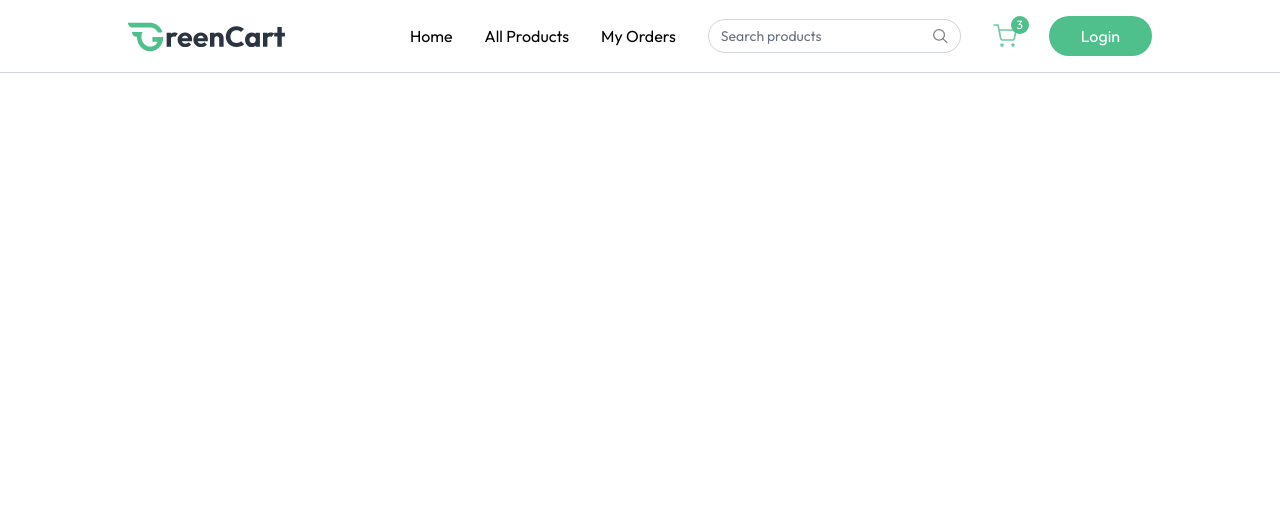
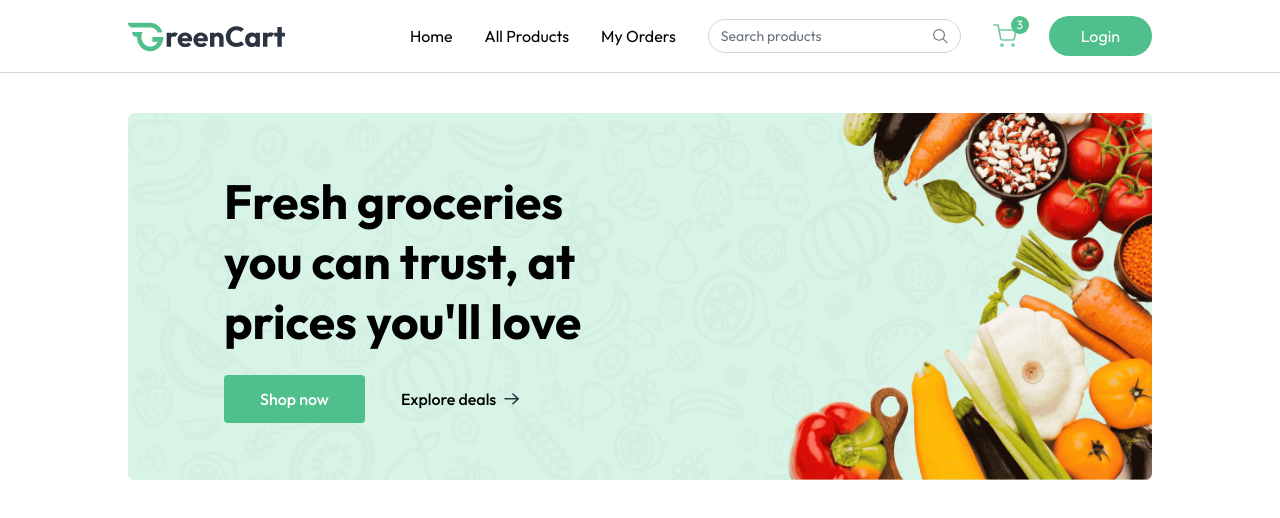
Before and after one commit to Aditya-5831/green-cart-grocery-app, a React (Vite) app in the folder frontend/: page / in a window 1280 px wide. Shown: the top 518 px of the page. Built offline with nearby package versions, Linux system fonts and the light colour scheme.

Commit message:
feat: add home page with banner section

```diff
--- a/frontend/src/App.tsx
+++ b/frontend/src/App.tsx
@@ -1,8 +1,18 @@
+import { Route, Routes, useLocation } from 'react-router-dom'
 import Navbar from './components/Navbar'
+import Home from './pages/Home'
+
 const App = () => {
+  const isSellerPath  = useLocation().pathname.includes("seller")
+
   return (
     <div>
-      <Navbar />
+     {!isSellerPath && <Navbar />}
+      <div className={ `${!isSellerPath && "px-6 md:px-16 lg:px-24 xl:px-32"}`}>
+        <Routes>
+          <Route path='/' element={<Home/>}/>
+        </Routes>
+      </div>
     </div>
   )
 }
--- /dev/null
+++ b/frontend/src/components/MainBanner.tsx
@@ -0,0 +1,29 @@
+import { Link } from "react-router-dom"
+import { black_arrow_icon, main_banner_bg, main_banner_bg_sm, white_arrow_icon } from "../constants/assets"
+
+const MainBanner = () => {
+  return (
+    <div className="relative">
+        <img src={main_banner_bg} alt="banner" className="w-full hidden md:block"/>
+        <img src={main_banner_bg_sm} alt="banner" className="w-full md:hidden"/>
+
+        <div className="absolute inset-0 flex flex-col items-center md:items-start justify-end md:justify-center pb-24 md:p-0 px-4 md:pl-18 lg:pl-24">
+            <h1 className="text-3xl md:text-4xl lg:text-5xl font-bold text-center md:text-left max-w-72 md:max-w-80 lg:max-w-105 leading-tight lg:leading-15">Fresh groceries you can trust, at prices you'll love</h1>
+
+        <div className="flex items-center mt-6 font-medium">
+            <Link to={"/products"} className="group flex items-center gap-2 px-7 md:px-9 py-3 bg-primary hover:bg-primary-dull transition rounded text-white cursor-pointer">
+            Shop now
+            <img src={white_arrow_icon} alt="arrow" className="md:hidden transition group-hover:translate-x-1"/>
+            </Link>
+            <Link to={"/products"} className="group hidden md:flex items-center gap-2 px-9 py-3 cursor-pointer">
+            Explore deals
+            <img src={black_arrow_icon} alt="arrow" className="transition group-hover:translate-x-1"/>
+            </Link>
+        </div>
+
+        </div>
+    </div>
+  )
+}
+
+export default MainBanner
--- /dev/null
+++ b/frontend/src/pages/Home.tsx
@@ -0,0 +1,11 @@
+import MainBanner from "../components/MainBanner"
+
+const Home = () => {
+  return (
+    <div className="mt-10">
+        <MainBanner/>
+    </div>
+  )
+}
+
+export default Home
```
